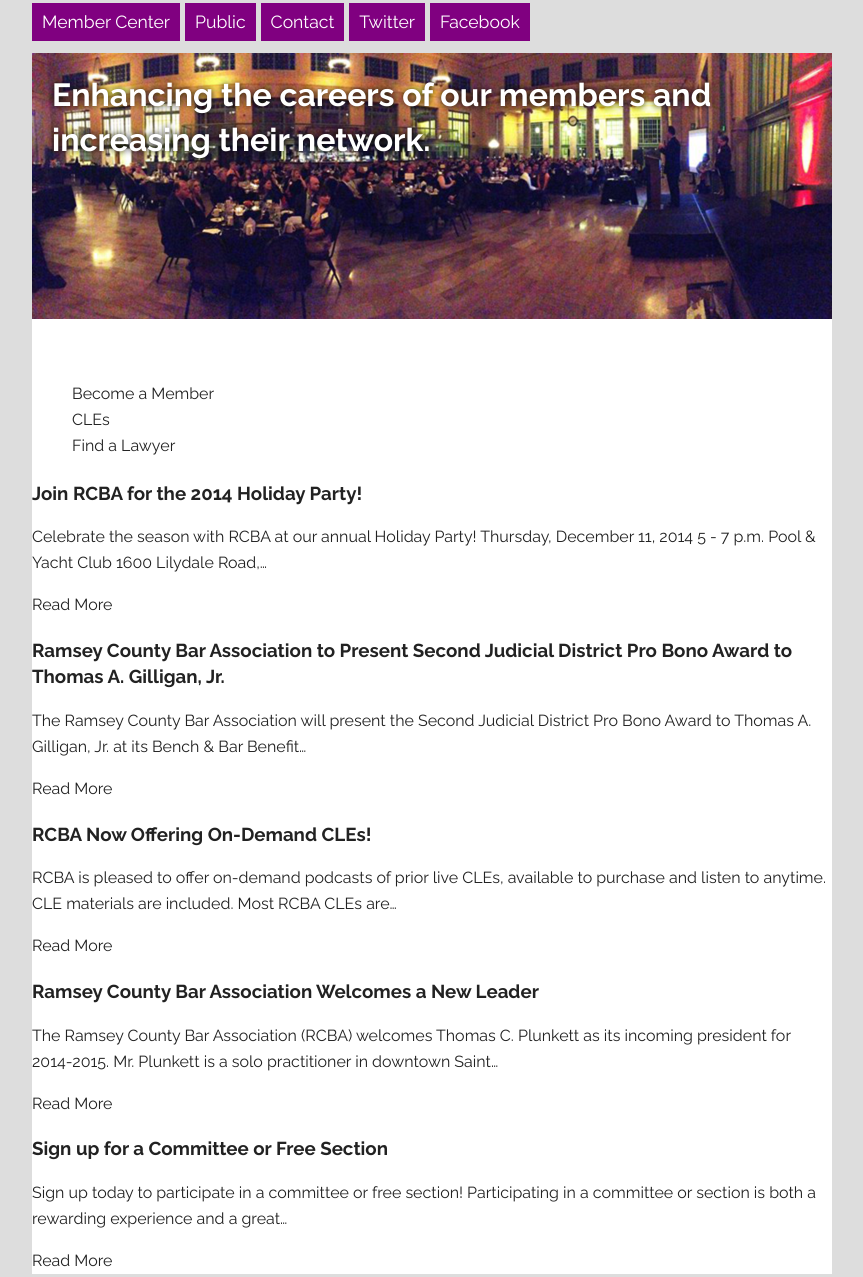
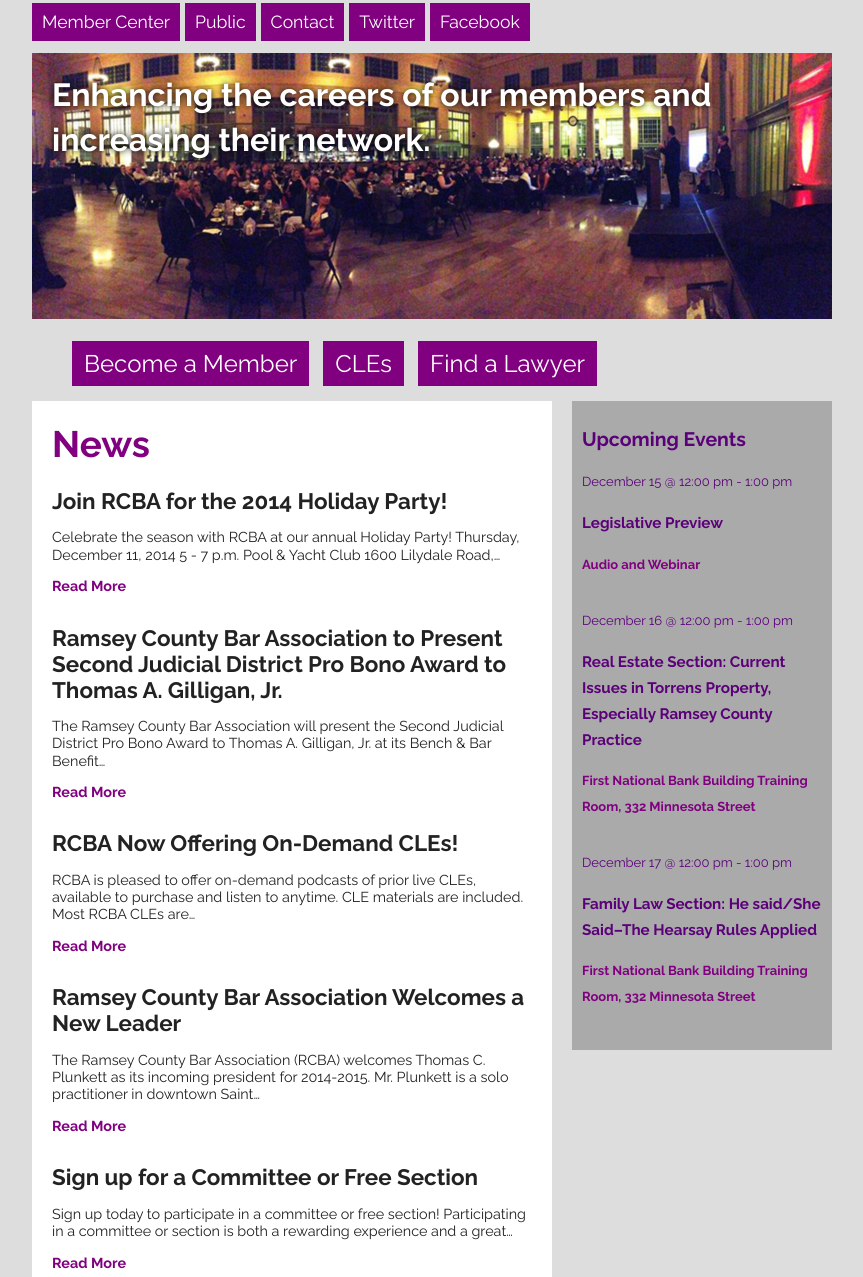
Before and after one commit to rachmweeks/final_project, a plain HTML site: page index.html in a window 1280 px wide. Shown: the part 143-1420 px from the top of the page, without its empty margins (208-1071 px from the left). Drawn offline with nearby package versions, Linux system fonts and the light colour scheme.

Commit message:
working on main header

```diff
--- a/css/rstyle.css
+++ b/css/rstyle.css
@@ -1,9 +1,8 @@
 body {
-	width: 70%;
-	max-width: 800px;
-	min-width: 525px;
+	width: 800px;
 	margin: 0 auto 20px auto;
 	font-family: 'Raleway', sans-serif;
+	font-size: medium;
 	background-color: #ddd;
 }
 
@@ -14,7 +13,6 @@ header {
 main {
 	position: relative;
 	top: 45px;
-	background-color: #fff;
 }
 
 #benefitpic {
@@ -23,27 +21,99 @@ main {
 	color: white;
 	text-shadow: 0px 0px 6px black;
 	max-width: 800px;
-	height: 266px;
+	height: 226px;
 	padding: 20px;
 	line-height: 1.4em;
+	border-bottom: 10px solid #ddd;
+}
+
+main ul {
+	position: relative;
 }
 
 main li {
 	text-decoration: none;
-	display: block;
+	font-size: 1.5em;
+	display: inline;
+	background-color: purple;
+	color: white;
+	padding: 8px 12px;
+	margin: 0 10px 0 0;
+	float: center;
+}
+
+main li:hover {
+	background-color: #888;
 }
 
 
 section {
 	background-color: #fff;
+	padding: 0 20px;
+	width: 60%;
+	float: left;
+	clear: both;
+	margin-top: 50px;
+	margin-bottom: 20px;
 }
+
+section h2 {
+	color: purple;
+	font-size: 2.3em;
+
+}
+
+section h3 {
+	font-size: 1.4em;
+	margin-bottom: 0;
+	padding: 0;
+}
+
+section p {
+	line-height: 1.2em;
+	font-size: .9em;
+}
+
+article p:last-of-type {
+	color:purple;
+	font-weight: bold;
+	margin-bottom: 30px;
+}
+
+
+
+aside {
+	float: left;
+	width: 30%;
+	background-color: #aaa;
+	color: #5C007A;
+	padding: 10px;
+	margin-left: 20px;
+	margin-top: 50px;
+	font-size: small;
+}
+
+footer {
+	clear: both;
+	background-color: #ccc;
+	padding: 20px;
+	font-size: .8em;
+	color: white;
+	line-height: 1.2em;
+
+}
+
+
+/* ============
+   DROP DOWN MENU
+   ============ */
+
 
 header nav {
 	position: absolute;
 	clear: both;
 	z-index: 1;
 }
-
 
 nav ul {
 	width: 800px;
@@ -88,7 +158,7 @@ nav li:hover ul {
 }
 
 nav li li {
-	background-color: #BBB;
+	background-color: #999;
 	color: purple;
 	font-size: .8em;
 	border: 1px white solid;
--- a/index.html
+++ b/index.html
@@ -40,7 +40,7 @@
 					<li><a>Public</a>
 						<ul>
 							<li><a>About RCBA</a></li>
-							<li><a href="../referral">Find a Lawyer</a></li>
+							<li><a href="../referral">Find&nbsp;a&nbsp;Lawyer</a></li>
 							<li><a>Dispute with an Attorney</a></li>
 							<li><a>Foundation</a></li>
 							<li><a>Placement Service</a></li>
@@ -56,9 +56,9 @@
 		<main>
 			<h1 id="benefitpic">Enhancing the careers of our members and increasing their network.</h1>
 			<ul>
-				<li>Become a Member</li>
-				<li>CLEs</li>
-				<li>Find a Lawyer</li>
+				<li><a>Become a Member</a></li>
+				<li><a>CLEs</a></li>
+				<li><a>Find a Lawyer</a></li>
 			</ul>
 		</main>
 
```
